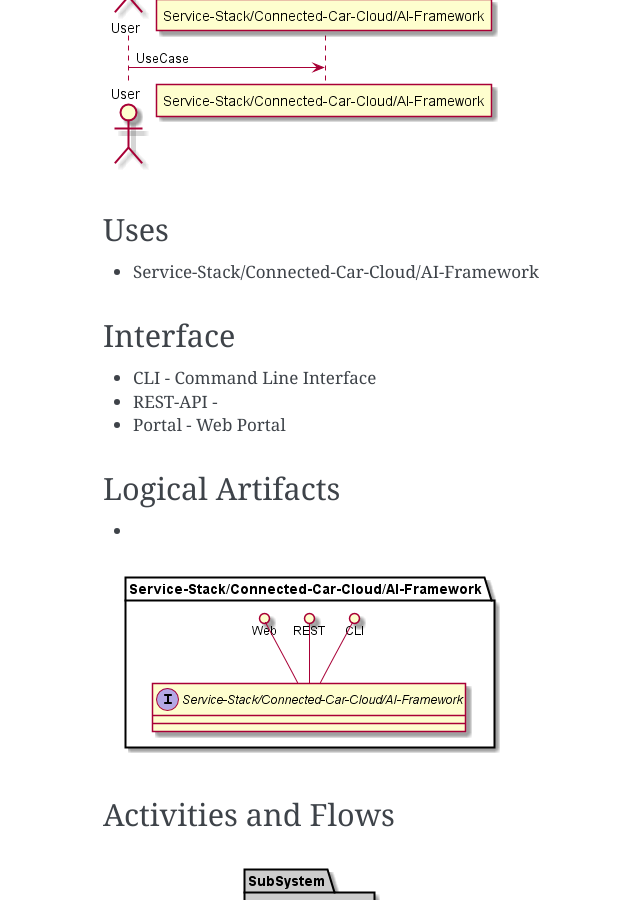
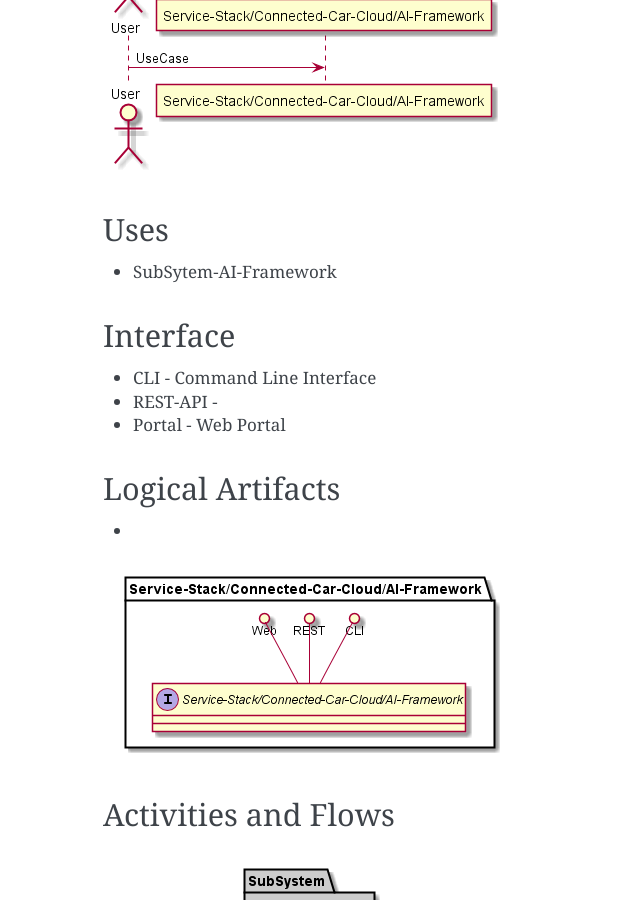
Before and after one commit to CAADE/ADC, a Sphinx documentation site: the page built from docs/Solution/Service-Stack/Connected-Car-Cloud/AI-Framework/SubSystem-AI-Framework.rst, in a window 1280 px wide and 900 px high, scrolled down 610 px. Shown: the whole window, without its empty margins (317-957 px from the left). Built offline with Sphinx 7.4.7, drawn with Linux system fonts in a browser that asks for light colours.

Commit message:
New Documentation format.

```diff
--- a/docs/Actors/Alert-Systems/Actor-Alert Systems.rst
+++ b/docs/Actors/Alert-Systems/Actor-Alert Systems.rst
@@ -13,7 +13,7 @@ Use Cases
 ---------
 
 * :ref:`UseCase-Report-Accident`
-* :ref:`UseCase-Alert-Emergency Vehicle`
+* :ref:`UseCase-Alert-Emergency-Vehicle`
 
 .. image:: UseCases.png
 
@@ -57,6 +57,6 @@ Command Line Interface
 
 **De-Register an Alert system from the Automotive Data Center**
 
-.. code-block:: node
+.. code-block:: none
 
     # adc alertSystem deregister <url>
--- a/docs/Solution/Cloud-Stack/SubSystem-Cloud-Stack.rst
+++ b/docs/Solution/Cloud-Stack/SubSystem-Cloud-Stack.rst
@@ -22,7 +22,7 @@ Users
 -----
 
 * :ref:`Actor-User`
-* :ref:`Actor-Operation-Manager`
+* :ref:`Actor-Operations-Manager`
 
 The Operations Manager uses the `Common Cloud Core <http://c3.readthedocs.io>`_C3/wiki) and the
 `Cloudlet <http://cloudlet.readthedocs.io>`_ architectures to build a base of
--- a/docs/Solution/Service-Stack/Connected-Car-Cloud/AI-Framework/SubSystem-AI-Framework.rst
+++ b/docs/Solution/Service-Stack/Connected-Car-Cloud/AI-Framework/SubSystem-AI-Framework.rst
@@ -23,7 +23,7 @@ Users
 Uses
 ----
 
-* :ref:`Service-Stack/Connected-Car-Cloud/AI-Framework`
+* :ref:`SubSytem-AI-Framework`
 
 Interface
 ---------
--- a/docs/Solution/Service-Stack/SubSystem-Service-Stack.rst
+++ b/docs/Solution/Service-Stack/SubSystem-Service-Stack.rst
@@ -26,7 +26,7 @@ Users
 Uses
 ----
 
-* :ref:`Service-Stack`
+* :ref:`SubSystem-Service-Stack`
 
 Interface
 ---------
--- a/docs/Solution/Solution.rst
+++ b/docs/Solution/Solution.rst
@@ -32,7 +32,7 @@ High Level Overview
 :ref:`SubSystem-Service-Stack`
 ~~~~~~~~~~~~~~~~~~~~~~~~~~~~~~
 
-* :ref:`SubSystem-Cloud-Connected-Car` - (Ingestion, Annotation, Streaming, Data Storage)
+* :ref:`SubSystem-Connected-Car-Cloud` - (Ingestion, Annotation, Streaming, Data Storage)
 * Specialized Applications (ADAS, Telematics, IVI, Dynamic Mapping)
 * :ref:`SubSystem-Analytics`, :ref:`SubSystem-AI-Framework`
 * :ref:`SubSystem-Connection-Services` to External Applications and data sources
```
Also changed, not shown: docs/Solution/Cloud-Stack/Cloudlet/Deployment.png (added), docs/Solution/Cloud-Stack/Cloudlet/Logical.png (added), docs/Solution/Cloud-Stack/Cloudlet/Physical.png (added), docs/Solution/Cloud-Stack/Cloudlet/Process.png (added), docs/Solution/Cloud-Stack/Cloudlet/UseCases.png (added), docs/Solution/Cloud-Stack/Cloudlet/UserInteraction.png (added), docs/Solution/Cloud-Stack/Common-Cloud-Core/Deployment.png (added), docs/Solution/Cloud-Stack/Common-Cloud-Core/Logical.png (added), docs/Solution/Cloud-Stack/Common-Cloud-Core/Physical.png (added), docs/Solution/Cloud-Stack/Common-Cloud-Core/Process.png (added), docs/Solution/Cloud-Stack/Common-Cloud-Core/UseCases.png (added), docs/Solution/Cloud-Stack/Common-Cloud-Core/UserInteraction.png (added), docs/UseCases/Manage-Application-Stack/Activities.png (added).
